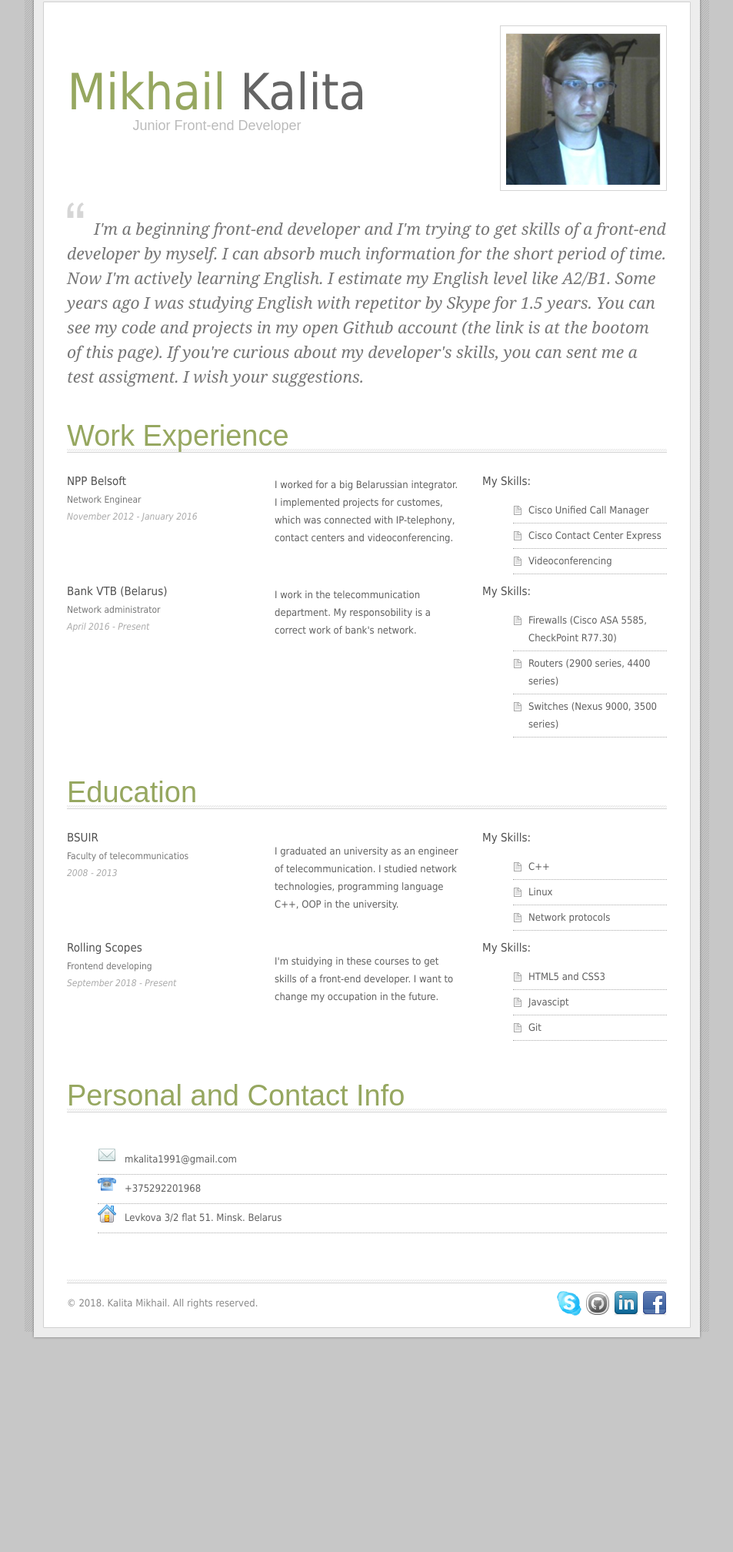
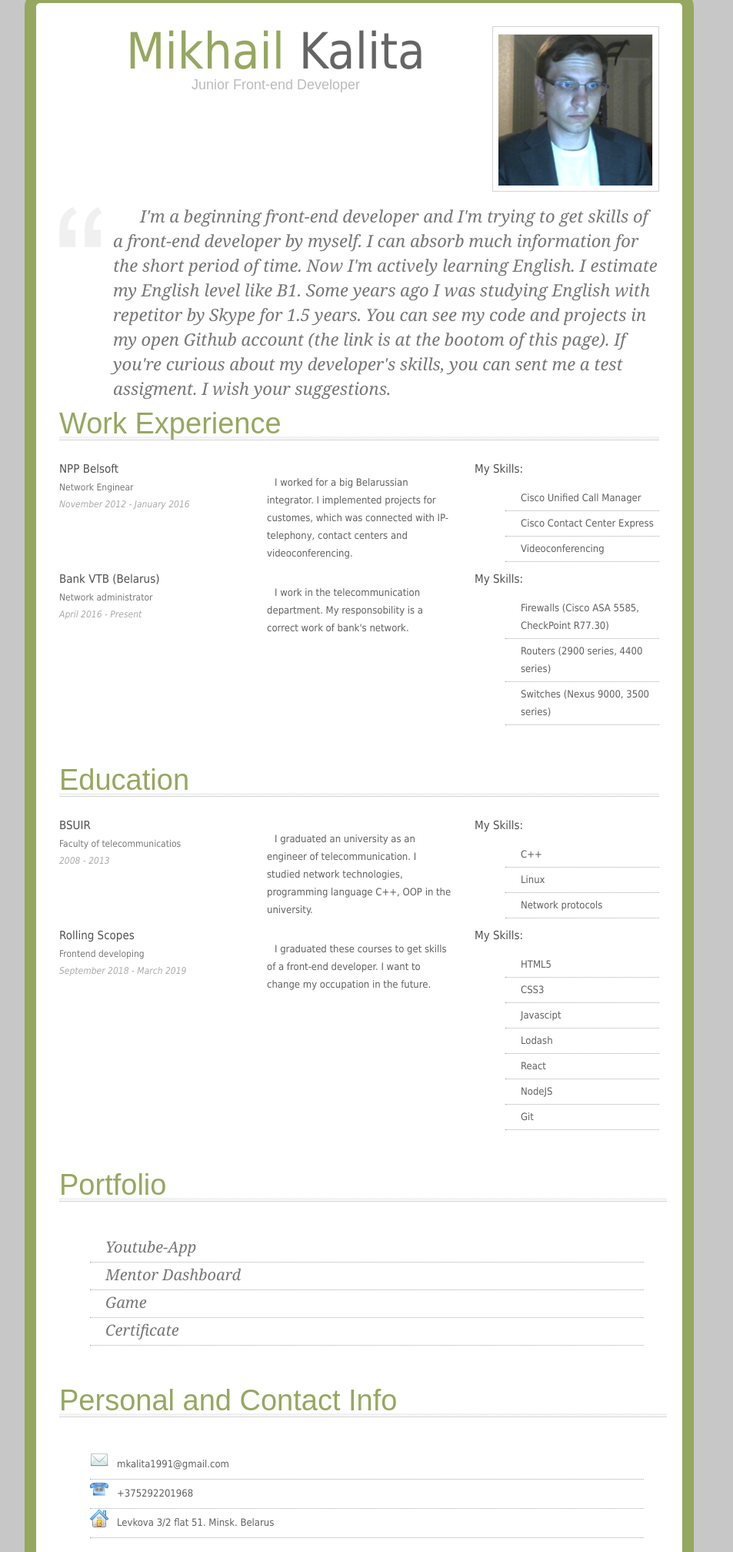
Before and after one commit to kalitamih/rsschool-codejam1-cv, a plain HTML site: page index.html in a window 1280 px wide. Shown: the part 11-2027 px from the top of the page at 77% size, without its empty margins (163-1116 px from the left). Before the commit the page ends 1754 px from the top, so only its background shows below. Drawn offline with Linux system fonts and the light colour scheme.

Commit message:
feat: add portfolio section

```diff
--- a/css/style.css
+++ b/css/style.css
@@ -1,6 +1,7 @@
-
   body {
 	  background: #c7c7c7;
+    width: 890px;
+    margin: 0 auto;
 	}
 
 	.theme-color,
@@ -8,68 +9,24 @@
 		color: #96a760;
 	}
 
-	#wrapper {
-    width: 890px;
-		margin: 0 auto;
-	}
-
-	#container {
-    float: left;
-    width: 878px;
-		margin-top: 0px;
-    padding-top: 24px;
-    padding-bottom: 24px;
-		padding: 6px;
-	  background: url(../images/container_bg_light.png);
-	}
-
-	#top-bg {
-    position: absolute;
-    top: -19px;
-		float: left;
-		width: 878px;
-		height: 19px;
-	  background: url(../images/layout_bg.png) top left;
-	}
-
-	#bg-container {
+	main {
     position: relative;
 		float: left;
-		background: url(../images/layout_bg.png) top;
-	}
-
-	.main {
-    position: relative;
-		float: left;
-		width: 878px;
-    margin-bottom: 0px;
-		padding-top: 0px;
-		padding-bottom: 0px;
-	}
-
-	.main .content{
 		width: 780px;
-		margin: 0 auto;
-		padding: 30px;
+    margin: 0 auto;
+    padding: 30px;
+    border: 15px solid #96a760;
+    border-radius: 20px;
     background: #ffffff;
 	}
 
-	.bottom-bg {
-    position: absolute;
-    bottom: -19px;
-		float: left;
-		width: 878px;
-		height: 19px;
-		background: url(../images/layout_bg.png) bottom right;
-	}
-
-	.item {
+	section {
     float: left;
     margin-top: 0px;
 		margin-bottom: 30px;
 	}
 
-	#footer {
+	footer {
     float: left;
     margin-top: 15px;
 		padding-top: 15px;
@@ -78,28 +35,10 @@
 	  background: url(../images/h2_border.png) repeat-x top;
 	}
 
-	#footer-text {
-		height: 32px;
-		line-height: 32px;
-	}
-
-	#footer-social {
+	.footer-social {
     overflow: hidden;
 		height: 32px;
 		line-height: 32px;
-	}
-
-	#front-info {
-		float: left;
-		width: 50%;
-		height: 173px;
-		margin-top: 54px;
-    padding: 0;
-	}
-
-	#front-info h1 {
-		margin: 0;
-		padding: 0;
 	}
 
 	h1 {
@@ -135,7 +74,7 @@
 		background: none;
 	}
 
-	.textblock {
+	article {
     display: table-cell;
     float: left;
     height: 200px;
@@ -145,6 +84,7 @@
     font-style: italic;
     font-size: 22px;
 		font-family:Georgia, "Times New Roman", Times, sans-serif;
+    text-indent: 35px;
 		letter-spacing: 0px;
 		vertical-align: middle;
 		line-height: 32px;
@@ -152,45 +92,27 @@
     background: #ffffff url(../images/quote_medium.png) no-repeat 0px 5px;
 	}
 
-	.textblock {
-    margin-top: 0;
-		padding-left: 0px;
-		padding-top: 0px;
-		padding-bottom: 0px;
-    font-style: italic;
-		font-size: 21px;
-		text-indent: 35px;
-	  background: url(../images/quote.png) no-repeat 0px 2px;
-	}
-
-	.textblock p {
-		margin-bottom: 0;
-	}
-
-	form .textblock {
-		margin-bottom: 30px;
-	}
-
-	.grid6,
-  .grid4,
-  .grid7 {
-		float: left;
-	}
-
-	.grid7 {
-    width: 780px;
+	.contact-info {
+    float: left;
+    width: 720px;
 		margin-right: 30px;
 	}
 
-	.grid6 {
+	.footer-section {
+    float: left;
     width: 390px;
-		margin-right: 0px;
+		margin-right: 0;
 	}
 
- 	.grid4 {
+ 	.education {
+    float: left;
     width: 240px;
 		margin-right: 30px;
 	}
+
+  p.education{
+    text-indent: 10px;
+  }
 
 	.last {
 		margin-right: 0;
@@ -235,7 +157,6 @@
 	ul.list li {
 		border-bottom: 1px #aaaaaa dotted;
 		padding: 4px 0 5px 20px;
-    background: url(../images/list_bg.png) no-repeat left 10px;
 	}
 
 	ul.list li.phone {
@@ -267,3 +188,11 @@
 		height: 32px;
 		margin-left: 5px;
 	}
+
+.portfolio{
+  text-decoration: none;
+  font-size: 20px;
+  font-style: italic;
+  font-family:Georgia, "Times New Roman", Times, sans-serif;
+  color: #777777;
+}
--- a/index.html
+++ b/index.html
@@ -1,51 +1,42 @@
 <!DOCTYPE html>
 <html lang="en">
+
 <head>
   <meta charset="utf-8">
   <title>Kalita Mikhail</title>
-    <link rel="stylesheet" href="css/typography.css"/>
-    <link rel="stylesheet" href="css/style.css"/>
+  <link rel="stylesheet" href="css/typography.css" />
+  <link rel="stylesheet" href="css/style.css" />
 </head>
+
 <body>
-    <div id="wrapper">
-      <div id="container">
-        <div id="bg-container">
-          <div id="top-bg"></div>
-          <!--============================================================================-->
-          <!--================================ Main Column ===============================-->
-          <!--============================================================================-->
-          <div class="main">
-            <div class="content">
+  <main>
     <!--============================================================================-->
     <!--============================ Name and Job title ============================-->
     <!--============================================================================-->
-              <div class="item">
+    <header>
       <img src="images/photo.PNG" class="main-photo" alt="Main Photo" width="201" height="199">
-                <div id="front-info">
       <h1><span class="theme-color">Mikhail</span> Kalita</h1>
       <h2 class="jobtitle">Junior Front-end Developer</h2>
-                </div>
-                <div class="textblock">
-                  <p> I'm a beginning front-end developer and I'm trying to get skills of a front-end developer by myself. I can absorb much information for the short period of time. Now I'm actively
-                      learning English. I estimate my English level like A2/B1. Some years ago I was studying English with repetitor by Skype for 1.5 years. You can see my code and projects in my open Github account (the link is at the bootom of this page). If you're curious about my developer's skills, you can sent me a test
-                      assigment. I wish your suggestions.</p>
-                </div>
-              </div> <!-- // .item -->
+      <article>
+        I'm a beginning front-end developer and I'm trying to get skills of a front-end developer by myself. I can absorb much information for the short period of time. Now I'm actively learning English. I estimate my English level like B1. Some years ago I was studying English with repetitor by Skype for 1.5 years. You can see my code and projects in my open Github account (the link is at the bootom of this page). If you're curious about my developer's skills, you can sent me a test
+        assigment. I wish your suggestions.
+      </article>
+    </header>
     <!--============================================================================-->
     <!--============================= Work Experience  ======================================-->
     <!--============================================================================-->
-              <div class="item">
+    <section>
       <h2 class="h-border theme-color">Work Experience</h2>
-                <div class="grid4">
+      <div class="education">
         <h3 class="title">NPP Belsoft</h3>
         <h3 class="description1">Network Enginear</h3>
         <h4 class="description2">November 2012 - January 2016</h4>
       </div>
-                <div class="grid4">
+      <p class="education">
         I worked for a big Belarussian integrator. I implemented projects for customes, which was
         connected with IP-telephony, contact centers and videoconferencing.
-                </div>
-                <div class="grid4 last">
+      </p>
+      <div class="education last">
         <h4>My Skills:</h4>
         <ul class="list">
           <li>Cisco Unified Call Manager</li>
@@ -53,15 +44,15 @@
           <li>Videoconferencing</li>
         </ul>
       </div>
-                <div class="grid4">
+      <div class="education">
         <h3 class="title">Bank VTB (Belarus)</h3>
         <h3 class="description1">Network administrator</h3>
         <h4 class="description2">April 2016 - Present</h4>
       </div>
-                <div class="grid4">
+      <p class="education">
         I work in the telecommunication department. My responsobility is a correct work of bank's network.
-                </div>
-                <div class="grid4 last">
+      </p>
+      <div class="education last">
         <h4>My Skills:</h4>
         <ul class="list">
           <li>Firewalls (Cisco ASA 5585, CheckPoint R77.30)</li>
@@ -69,21 +60,21 @@
           <li>Switches (Nexus 9000, 3500 series)</li>
         </ul>
       </div>
-              </div> <!-- // .item -->
+    </section>
     <!--============================================================================-->
     <!--================================ Education =================================-->
     <!--============================================================================-->
-              <div class="item">
+    <section>
       <h2 class="h-border theme-color">Education</h2>
-                <div class="grid4">
+      <div class="education">
         <h3 class="title">BSUIR</h3>
         <h3 class="description1">Faculty of telecommunicatios</h3>
         <h4 class="description2">2008 - 2013</h4>
       </div>
-                <div class="grid4">
-                  <p>I graduated an university as an engineer of telecommunication. I studied network technologies, programming language C++, OOP in the university.</p>
-                </div>
-                <div class="grid4 last">
+      <p class="education">
+        I graduated an university as an engineer of telecommunication. I studied network technologies, programming language C++, OOP in the university.
+      </p>
+      <div class="education last">
         <h4>My Skills:</h4>
         <ul class="list">
           <li>C++</li>
@@ -91,56 +82,67 @@
           <li>Network protocols</li>
         </ul>
       </div>
-                <div class="grid4">
+      <div class="education">
         <h3 class="title">Rolling Scopes</h3>
         <h3 class="description1">Frontend developing</h3>
-                  <h4 class="description2">September 2018 - Present</h4>
+        <h4 class="description2">September 2018 - March 2019</h4>
       </div>
-                <div class="grid4">
-                  <p> I'm stuidying in these courses to get skills of a front-end developer. I want to change my occupation in the future.</p>
-                </div>
-                <div class="grid4 last">
+      <p class="education">
+        I graduated these courses to get skills of a front-end developer. I want to change my occupation in the future.
+      </p>
+      <div class="education last">
         <h4>My Skills:</h4>
         <ul class="list">
-                    <li>HTML5 and CSS3</li>
+          <li>HTML5</li>
+          <li>CSS3</li>
           <li>Javascipt</li>
+          <li>Lodash</li>
+          <li>React</li>
+          <li>NodeJS</li>
           <li>Git</li>
         </ul>
       </div>
-              </div> <!-- // .item -->
+    </section>
+    <!--============================================================================-->
+    <!--======================== Portfolio =========================-->
+    <!--============================================================================-->
+    <section >
+      <h2 class="h-border theme-color">Portfolio</h2>
+
+        <ul class="list contact-info">
+          <li><a href="https://kalitamih.github.io/youtube/" title="Youtube-App" class="portfolio"><span>Youtube-App</span></a></li>
+          <li><a href="https://kalitamih.github.io/rss-mentor-dashboard/" title="Mentor Dashboard" class="portfolio"><span>Mentor Dashboard</span></a></li>
+          <li><a href="https://kalitamih.github.io/finalGame/landing-page.html" title="Game" class="portfolio"><span>Game</span></a></li>
+          <li><a href="https://github.com/rolling-scopes/school/blob/gh-pages/2018Q3/Mikhail_Kalita.pdf" title="Certificate" class="portfolio"><span>Certificate</span></a></li>
+        </ul>
+
+    </section>
     <!--============================================================================-->
     <!--======================== Personal and Contacy Info =========================-->
     <!--============================================================================-->
-              <div class="item">
+    <section>
       <h2 class="h-border theme-color">Personal and Contact Info</h2>
-                <div class="grid7 last">
-                  <ul class="list">
+      <ul class="list contact-info">
         <li class="email">mkalita1991@gmail.com</li>
         <li class="phone">+375292201968</li>
         <li class="address">Levkova 3/2 flat 51. Minsk. Belarus</li>
       </ul>
-                </div>
-              </div> <!-- // .item -->
+    </section>
     <!--============================================================================-->
     <!--================================= Footer ===================================-->
     <!--============================================================================-->
-              <div id="footer">
-                <div class="grid6" id="footer-text">
+    <footer>
+      <div class="footer-section">
         &copy; 2018. Kalita Mikhail. All rights reserved.
       </div>
-                <div class="grid6 last" id="footer-social">
+      <div class="footer-section">
         <a class="icons" href="https://www.facebook.com/profile.php?id=100001044122201" title="Facebook"><span><img src="images/facebook.png" alt="" width="32" height="32"></span></a>
         <a class="icons" href="https://www.linkedin.com/in/mikhail-kalita-b1b91078/" title="LinkedIn"><span><img src="images/linkedin.png" alt="" width="32" height="32"></span></a>
         <a class="icons" href="https://github.com/kalitamih" title="Github"><span><img src="images/github.png" alt="" width="32" height="32"></span></a>
         <a class="icons" href="skype:t2r2ntin0" title="Skype"><span><img src="images/skype.png" alt="" width="32" height="32"></span></a>
       </div>
-              </div> <!-- // #footer -->
-            </div> <!-- // .content -->
-          </div> <!-- // .main -->
-          <!-- Bottom Background -->
-          <div class="bottom-bg"></div>
-        </div> <!-- // #bg-container -->
-      </div> <!-- // #container -->
-    </div> <!-- // #wrapper -->
+    </footer> <!-- // #footer -->
+  </main> <!-- // .main -->
 </body>
+
 </html>
```
Lines whose indentation alone changed are shown as unchanged.
